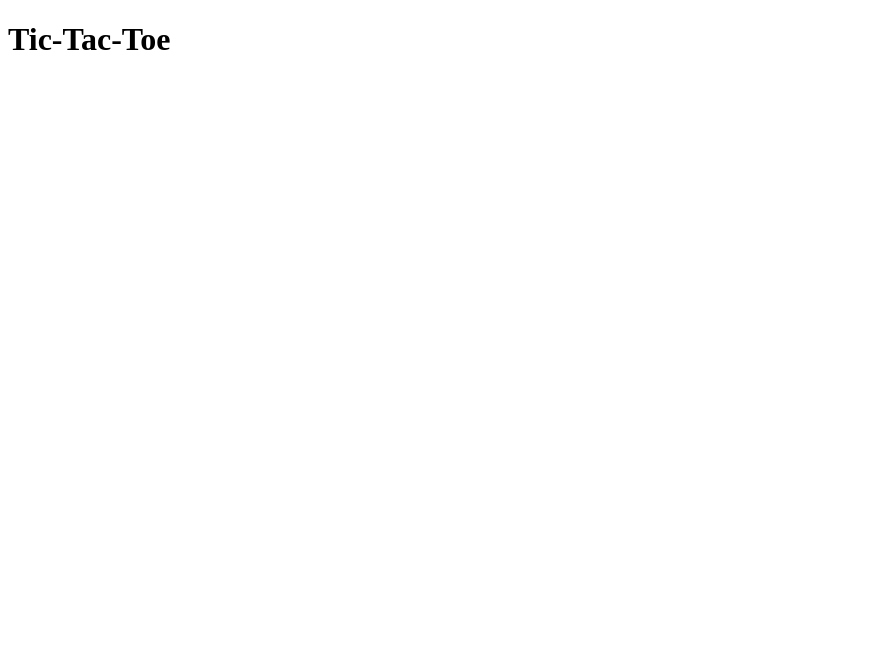
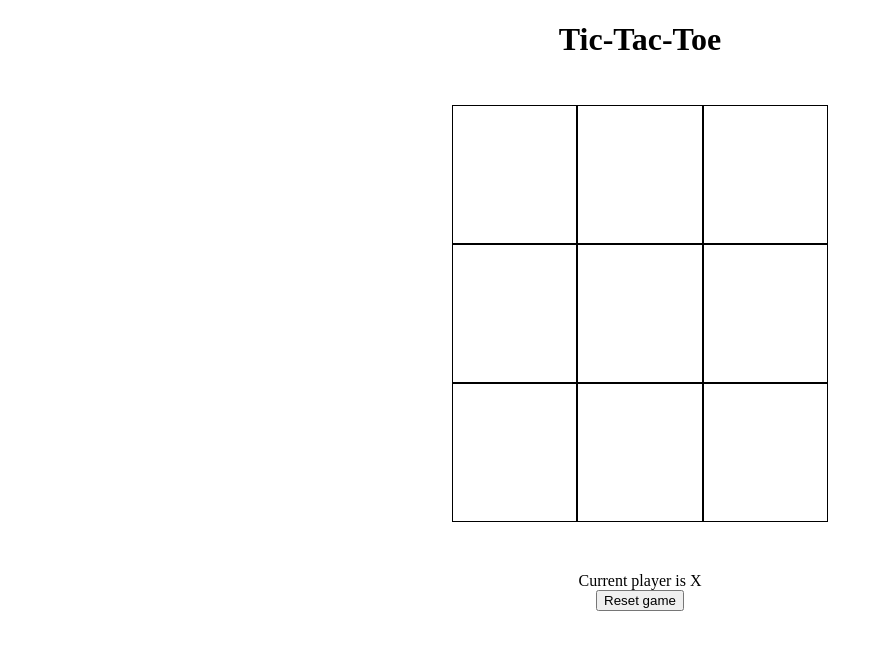
Before and after one commit to ankur26/tic-tac-toe, a plain HTML site: page index.html in a window 1280 px wide. Shown: the whole page, without its empty margins (0-883 px from the left). Drawn offline with Linux system fonts and the light colour scheme.

Commit message:
Added html content, some DOM logic and CSS rules

```diff
--- a/index.html
+++ b/index.html
@@ -12,6 +12,30 @@
         <h1>Tic-Tac-Toe</h1>
     </header>
     <main>
+        <section id="game-board">
+            <div class="grid-row">
+                <div class="grid-square unfilled" data-grid="1"></div>
+                <div class="grid-square unfilled" data-grid="2"></div>
+                <div class="grid-square unfilled" data-grid="3"></div>
+            </div>
+            <div class="grid-row">
+                <div class="grid-square unfilled" data-grid="4"></div>
+                <div class="grid-square unfilled" data-grid="5"></div>
+                <div class="grid-square unfilled" data-grid="6"></div>
+            </div>
+            <div class="grid-row">
+                <div class="grid-square unfilled" data-grid="7"></div>
+                <div class="grid-square unfilled" data-grid="8"></div>
+                <div class="grid-square unfilled" data-grid="9"></div>
+            </div>
+        </section>
+        <section id="player-prompt">
+            <div class="current-player">Current player is X</div>
+            <div class="buttons">
+                <button id="reset">Reset game</button>
+            </div>
+        </section>
+        <section id="winner-prompt" ></section>
     </main>
     <script src="index.js"></script>
 </body>
--- a/index.js
+++ b/index.js
@@ -71,3 +71,34 @@ const GameBoard = ( () => {
 
 
 // console.log(GameBoard());
+const displayController = ( ()=>{
+    const gameBoardDisplay = document.getElementById("game-board");
+    const gameGrids = document.querySelectorAll(".grid-square");
+    const resetButton = document.getElementById("reset");
+    const reset = () => {
+        console.log("In reset");
+        gameGrids.forEach((gameGrid,index)=>{
+            if(gameGrid.textContent){
+                gameGrid.classList.add("unfilled");
+                gameGrid.addEventListener('click',playTurn);
+            }
+        })
+    };
+    let current = true;
+    const currentPlayer = () => current ? "X" : "O";
+    const flipPlayer = () => current = !current ;
+
+    function playTurn(){
+        this.textContent = currentPlayer();
+        this.classList.remove("unfilled");
+        flipPlayer();
+        this.removeEventListener('click',playTurn)
+        //updategrid will be here
+        //check winner here to disable the buttons and only reset will be present then .
+    }
+    resetButton.addEventListener('click',reset);
+
+    // return {currentPlayer,flipPlayer}
+} )();
+
+const display = displayController;
--- a/styles.css
+++ b/styles.css
@@ -0,0 +1,31 @@
+*{
+    box-sizing: border-box;
+
+}
+header{
+    text-align: center;
+    /* font-size: xx-large; */
+}
+main{
+    font-size: medium;
+    display: flex;
+    align-items: center;
+    flex-direction: column;
+    text-align: center;
+}
+section{
+    margin: 25px 0;
+}
+
+.grid-row{
+    display: flex;
+}
+.grid-square{
+    /* display: inline-block; */
+    border : 1px solid black;
+    padding: 50px;
+    font-size: xx-large;
+}
+.unfilled{
+    padding: 68.5px 61.555px;
+}
```
